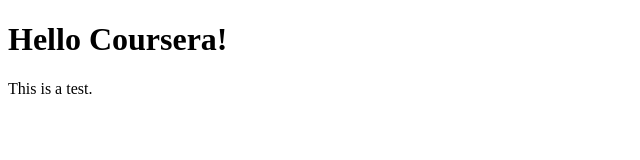
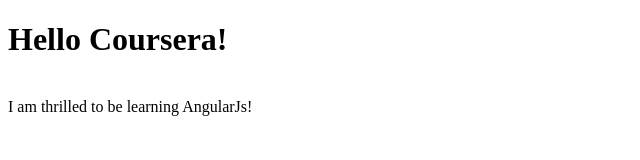
Before and after one commit to erikwsmith/coursera-test, a plain HTML site: page index.html in a window 1280 px wide. Shown: the whole page, without its empty margins (0-640 px from the left). Drawn offline with Linux system fonts and the light colour scheme.

Commit message:
Next version of web file.

```diff
--- a/index.html
+++ b/index.html
@@ -6,6 +6,7 @@
   </head>
   <body>
     <h1>Hello Coursera!</h1>
-    This is a test.
+    <br>
+    I am thrilled to be learning AngularJs!
   </body>
 </html>
```
